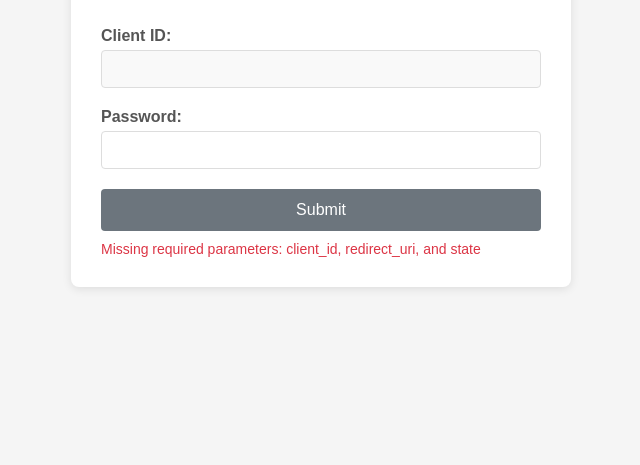
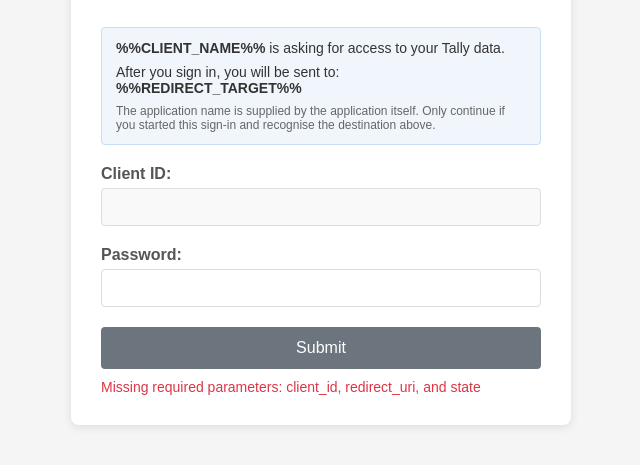
Before and after one commit to JINA-CODE-SYSTEMS/tally-mcp-server, a website: page authorize.html in a window 1280 px wide. Shown: the part 161-626 px from the top of the page, without its empty margins (319-959 px from the left). Drawn offline with Linux system fonts and the light colour scheme.

Commit message:
fix(oauth): validate client, redirect URI and PKCE when issuing codes
- POST /authorize now refuses to mint a code unless the client is
  registered, the redirect URI is one that client registered, and an
  S256 challenge is present. These checks run before the password is
  compared and are shared with GET /authorize.
- /register validates redirect_uris: https, http on loopback only, or
  an allow-listed application scheme (extendable with
  OAUTH_REDIRECT_SCHEMES); no fragments, credentials, or script/file
  schemes. client_name is treated as display text and bounded.
- Registration and ADMIN_SECRET: registration stays open by default
  because Claude and VS Code use unauthenticated dynamic registration.
  REQUIRE_ADMIN_SECRET_FOR_REGISTRATION=true makes the secret mandatory
  (closed if no secret is set). A wrong secret is always rejected.
  Docs no longer claim /register requires auth by default.
- The sign-in page shows the client name and the redirect destination,
  HTML-escaped server-side, and is served with Cache-Control: no-store.

```diff
--- a/authorize.html
+++ b/authorize.html
@@ -62,6 +62,24 @@
             background-color: #6c757d;
             cursor: not-allowed;
         }
+        .consent {
+            margin-bottom: 20px;
+            padding: 12px 14px;
+            background-color: #f1f6fd;
+            border: 1px solid #c9dcf5;
+            border-radius: 4px;
+            color: #333;
+            font-size: 14px;
+            overflow-wrap: anywhere;
+        }
+        .consent p {
+            margin: 0 0 8px 0;
+        }
+        .consent .hint {
+            margin-bottom: 0;
+            color: #666;
+            font-size: 12px;
+        }
         .error {
             color: #dc3545;
             margin-top: 10px;
@@ -78,6 +96,11 @@
     <div class="container">
         <h1>Authenticate</h1>
         <form id="authForm">
+            <div class="consent">
+                <p><strong id="clientName">%%CLIENT_NAME%%</strong> is asking for access to your Tally data.</p>
+                <p>After you sign in, you will be sent to:<br><strong id="redirectTarget">%%REDIRECT_TARGET%%</strong></p>
+                <p class="hint">The application name is supplied by the application itself. Only continue if you started this sign-in and recognise the destination above.</p>
+            </div>
             <div class="form-group">
                 <label for="clientId">Client ID:</label>
                 <input type="text" id="clientId" name="clientId" readonly>
```
Also changed, not shown: docs/security-assessment.md (+1 -1 lines), docs/README.md, src/http-app.mts, src/http-auth.test.mts, src/oauth-store.mts, src/server.mts, 1 other file.
